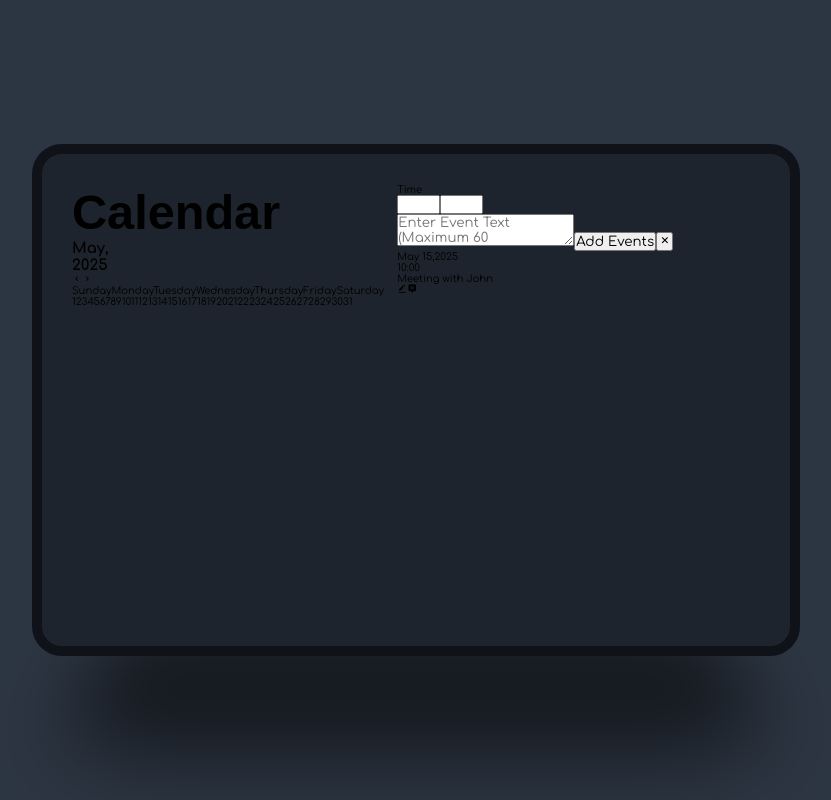
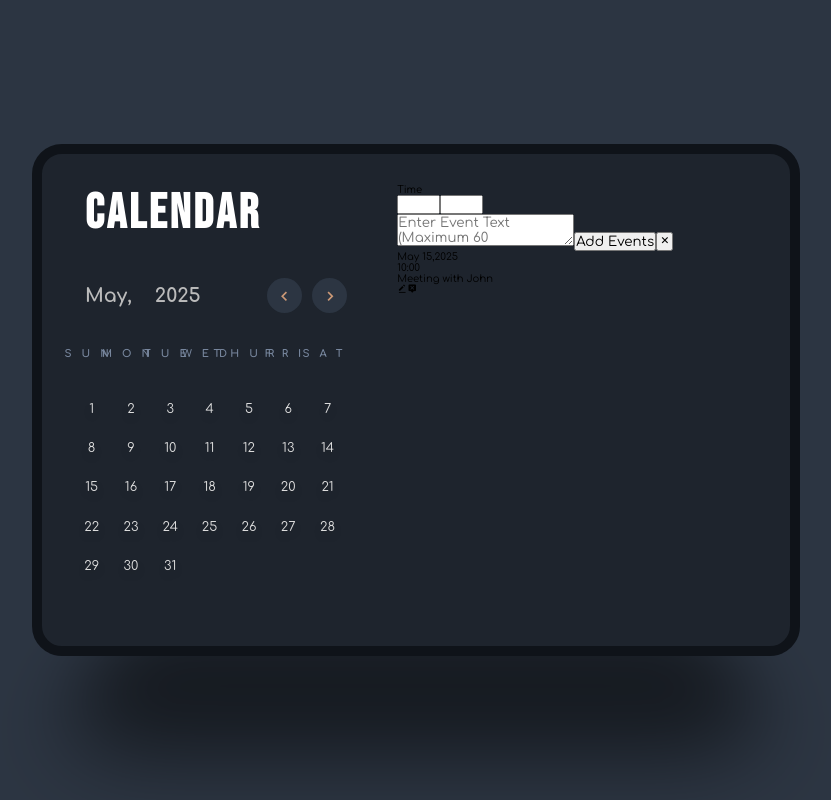
Before and after one commit to KIRTISENGAR95/FLAM, a React (Vite) app in the folder FLAM/: page / in a window 1280 px wide. Shown: the whole page, without its empty margins (224-1055 px from the left). Built offline with nearby package versions, Linux system fonts and the light colour scheme.

Commit message:
Enhanced App.jsx for better main page rendering

```diff
--- a/FLAM/src/Components/CalendarApp.css
+++ b/FLAM/src/Components/CalendarApp.css
@@ -30,6 +30,75 @@
 }
 
 .heading{
-    font-family: 'Beas Neue', sans-serif;
+    font-family: 'Bebas Neue', sans-serif;
     font-size:clamp(4rem,3.8cqi,7rem);
+    color:#fff;
+    letter-spacing: 0.3rem;
+    padding-left: 1.3rem;
 }
+
+.navigate-date{
+    display:flex;
+    align-items:center;
+    column-gap:1rem;
+    margin:3.5rem 0;
+}
+
+.navigate-date h2{
+    font-size:clamp(1.5rem,1.5cqi,2.5rem);
+    color:#bbb;
+    padding-left: 1.3rem;
+}
+
+.buttons{
+    display:flex;
+    column-gap:1rem;
+    margin-left:auto;
+}
+
+.buttons i{
+    width:3.5rem;
+    height:3.5rem;
+    background-color: #2c3542;
+    border-radius: 50%;
+    display:flex;
+    justify-content: center;
+    align-items:center;
+    font-size:2rem;
+    color: #c97f;
+    cursor:pointer;
+}
+
+.weekdays{
+    width:100%;
+    display:flex;
+    margin:3rem 0;
+}
+
+.weekdays span{
+    width:calc(100%/7);
+    font-size: clamp(1rem,0.8cqi,1.3rem);
+    font-weight:bold;
+    text-transform: uppercase;
+    color:#78879e;
+    letter-spacing: 1rem;
+    display:flex;
+    justify-content: center;
+}
+
+.days{
+    display:flex;
+    flex-wrap:wrap;
+}
+
+.days span{
+    font-size: clamp(1.2rem,1cqi,1.6rem);
+    width:calc(100% / 7);
+    aspect-ratio: 1;
+    display: flex;
+    justify-content: center;
+    align-items:center;
+    color:#ddd;
+    cursor: pointer;
+    text-shadow: 0 0.5rem 1rem rgba(0,0,0,0.2);
+}
--- a/FLAM/src/Components/CalendarApp.jsx
+++ b/FLAM/src/Components/CalendarApp.jsx
@@ -12,13 +12,13 @@ const CalendarApp = () => {
                 </div>
             </div>
             <div className="weekdays">
-                <span>Sunday</span>
-                <span>Monday</span>
-                <span>Tuesday</span>
-                <span>Wednesday</span>
-                <span>Thursday</span>
-                <span>Friday</span>
-                <span>Saturday</span>
+                <span>Sun</span>
+                <span>Mon</span>
+                <span>Tue</span>
+                <span>Wed</span>
+                <span>Thur</span>
+                <span>Fri</span>
+                <span>Sat</span>
             </div>
             <div className="days ">
                 <span>1</span>
@@ -37,7 +37,7 @@ const CalendarApp = () => {
                 <span>14</span>
                 <span>15</span>
                 <span>16</span>
-                <span>17</span>
+                <span className="current-day">17</span>
                 <span>18</span>
                 <span>19</span>
                 <span>20</span>
```
